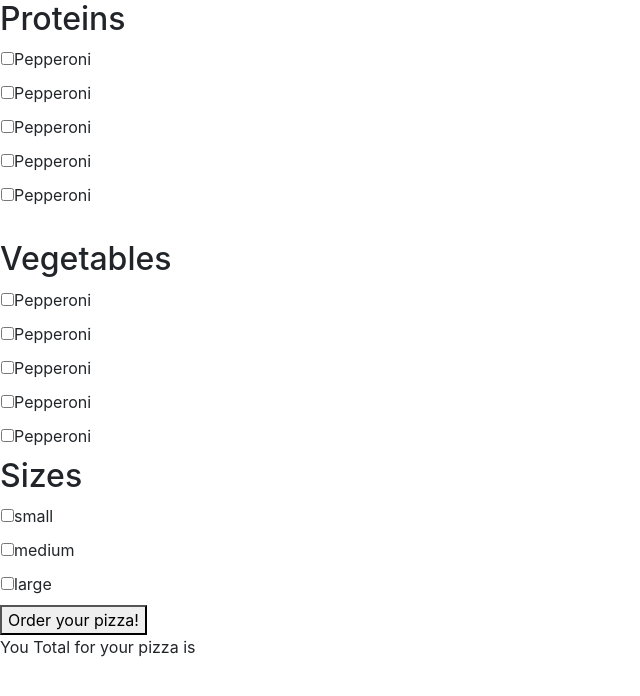
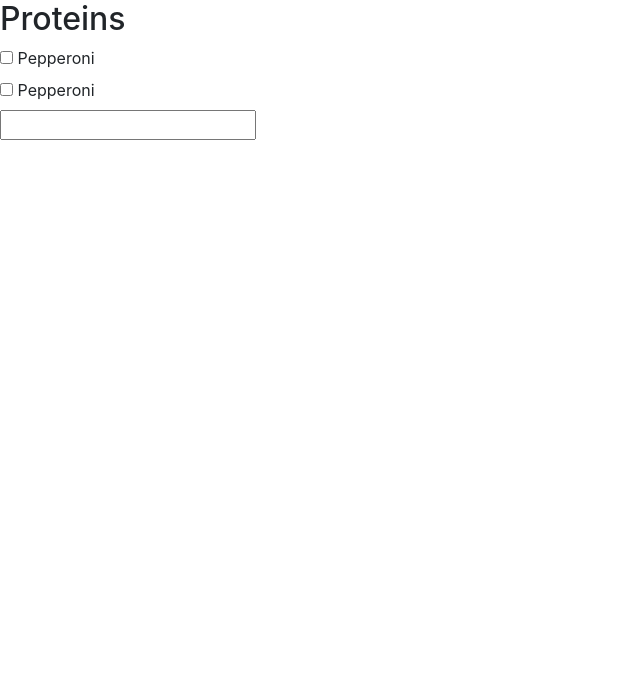
Before and after one commit to wattsjmichael/Pizza-Parlor, a plain HTML site: page index.html in a window 1280 px wide. Shown: the whole page, without its empty margins (0-640 px from the left). Drawn offline with nearby package versions, Linux system fonts and the light colour scheme.

```diff
--- a/index.html
+++ b/index.html
@@ -12,57 +12,14 @@
 <body>
   <form id="pizzaToppings">
     <h2>Proteins</h2>
-    <table id="proteins">
-      <tr>
-        <td><input id ="pep" type="checkbox" value="5"/><label for="pep">Pepperoni</label></td>
-      </tr>
-      <tr>
-        <td><input id ="pep" type="checkbox" value="5"/><label for="pep">Pepperoni</label></td>
-      </tr>
-      <tr>
-        <td><input id ="pep" type="checkbox" value="5"/><label for="pep">Pepperoni</label></td>
-      </tr>
-      <tr>
-        <td><input id ="pep" type="checkbox" value="5"/><label for="pep">Pepperoni</label></td>
-      </tr>
-      <tr>
-        <td><input id ="pep" type="checkbox" value="5"/><label for="pep">Pepperoni</label></td>
-      </tr>
-      </table>
+    <div id="proteins">
+      <input type ="checkbox" id="pep" price="3" />
+      <label for="pepperoni">Pepperoni</label>
       <br>
-      <h2>Vegetables</h2>
-      <table id="vegetables">
-      <tr>
-        <td><input id ="pep" type="checkbox" value="5"/><label for="pep">Pepperoni</label></td>
-      </tr>
-      <tr>
-        <td><input id ="pep" type="checkbox" value="5"/><label for="pep">Pepperoni</label></td>
-      </tr>
-      <tr>
-        <td><input id ="pep" type="checkbox" value="5"/><label for="pep">Pepperoni</label></td>
-      </tr>
-      <tr>
-        <td><input id ="pep" type="checkbox" value="5"/><label for="pep">Pepperoni</label></td>
-      </tr>
-      <tr>
-        <td><input id ="pep" type="checkbox" value="5"/><label for="pep">Pepperoni</label></td>
-      </tr>
-      </table>
-      <h2>Sizes</h2>
-      <table id="sizes">
-      <tr>
-        <td><input id ="small" type="checkbox" value="3"/><label for="small">small</label></td>
-      </tr>
-      <tr>
-        <td><input id ="medium" type="checkbox" value="4"/><label for="medium">medium</label></td>
-      </tr>
-      <tr>
-        <td><input id ="large" type="checkbox" value="5"/><label for="large">large</label></td>
-      </tr>
-    </table>
-    <button class ="submit" type="button">Order your pizza!</button>
-    <div id="output">You Total for your pizza is <span id= pizzaPrice></span></p>
+      <input type ="checkbox" id="pep" price="3" />
+      <label for="pepperoni">Pepperoni</label>
+      <br>
     </div>
-  </form>
+    <input type="text" id="proteinsTotal"/>
 </body>
 </html>
--- a/js/scripts.js
+++ b/js/scripts.js
@@ -1,4 +1,4 @@
-//Business Logic
+/*Business Logic
 function PizzaPie(vegetables, proteins, sizes){
   this.vegetables = vegetables;
   this.proteins = proteins;
@@ -6,6 +6,9 @@ function PizzaPie(vegetables, proteins, sizes){
   this.total = "";
 
 }
+
+
+
 
 PizzaPie.prototype.pizzaPiePrice = function() {
   return this.vegetables + this.proteins + this.sizes;
@@ -22,5 +25,11 @@ $(document).ready(function() {
     $("#output").show();
     $("#pizzaPrice").text(newPizzaPie.pizzaPiePrice());
   });
+});
+
+*/
+
+$("input[type=checkbox]:checked").each(function(index, checkbox){
+  newPizzaPie.addProtein(parseInt($(checkbox.val()), checkbox.name);
 
 });
```
